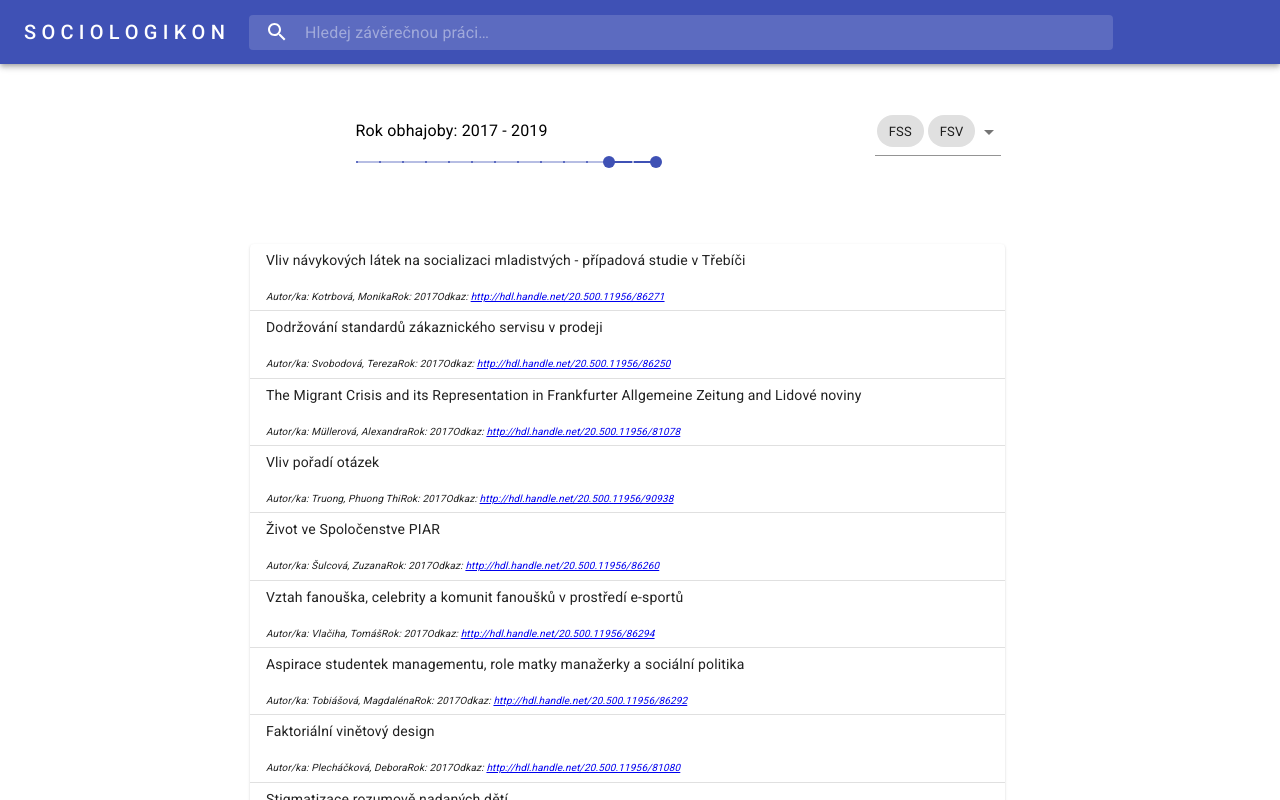
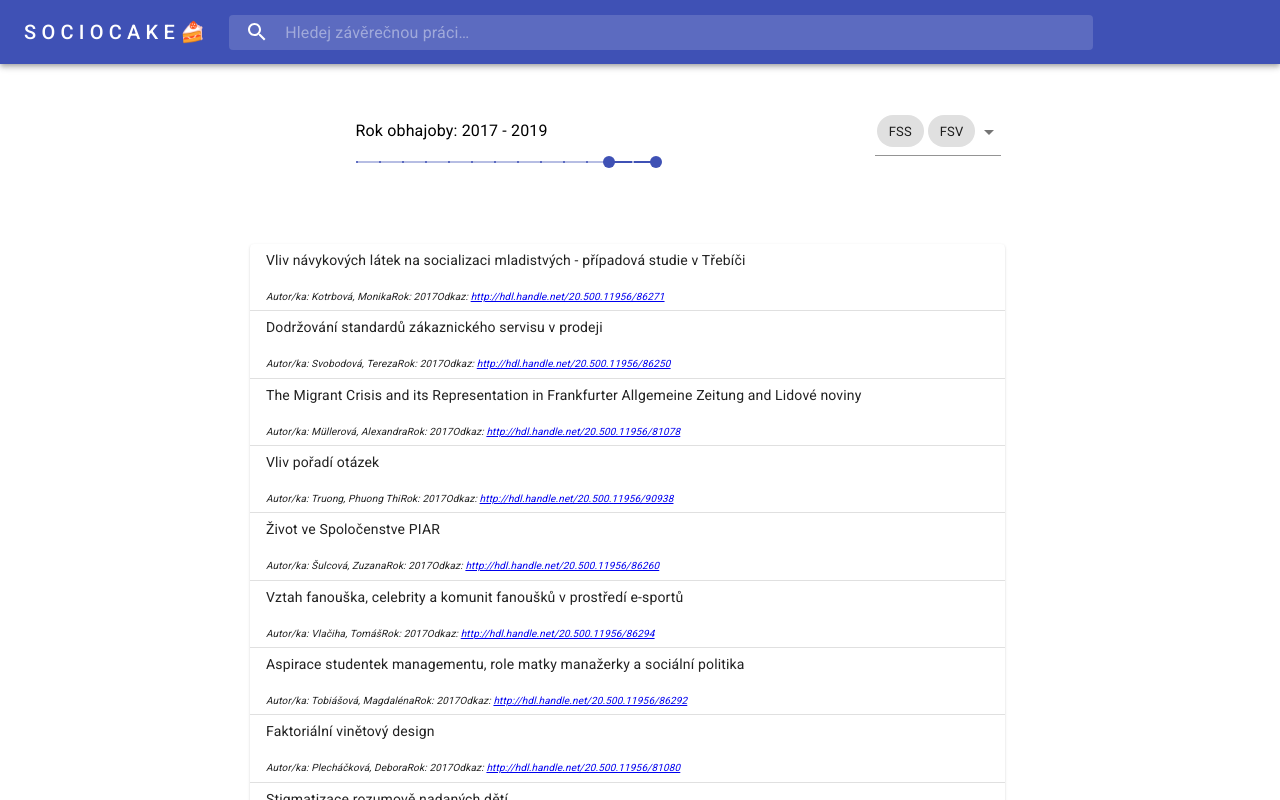
Before and after one commit to buresj/sociologikon, a React (Create React App) app: page / in a window 1280 px wide. Shown: the top 800 px of the page. Built offline with nearby package versions, Linux system fonts and the light colour scheme; a web font is replaced by a local one.

Commit message:
Emoticon added to header

```diff
--- a/src/components/SearchBar.js
+++ b/src/components/SearchBar.js
@@ -80,7 +80,7 @@ const SearchBar = (props) => {
       <AppBar position="static">
         <Toolbar>
           <Typography className={classes.title} variant="h6" noWrap>
-            S O C I O L O G I K O N
+            S O C I O C A K E <span role='img' aria-label="CakeIcon"> 🍰</span>
           </Typography>
           <div className={classes.search}>
             <div className={classes.searchIcon}>
@@ -88,7 +88,7 @@ const SearchBar = (props) => {
             </div>
             <InputBase
               onChange={(e) => { props.search(e.target.value) }}
-              placeholder="Hledej závěrečnou práci…"
+              placeholder={`Hledej závěrečnou práci…`}
               classes={{
                 root: classes.inputRoot,
                 input: classes.inputInput,
```
Also changed, not shown: 1 other file (tests, documents, lock files or other folders).
